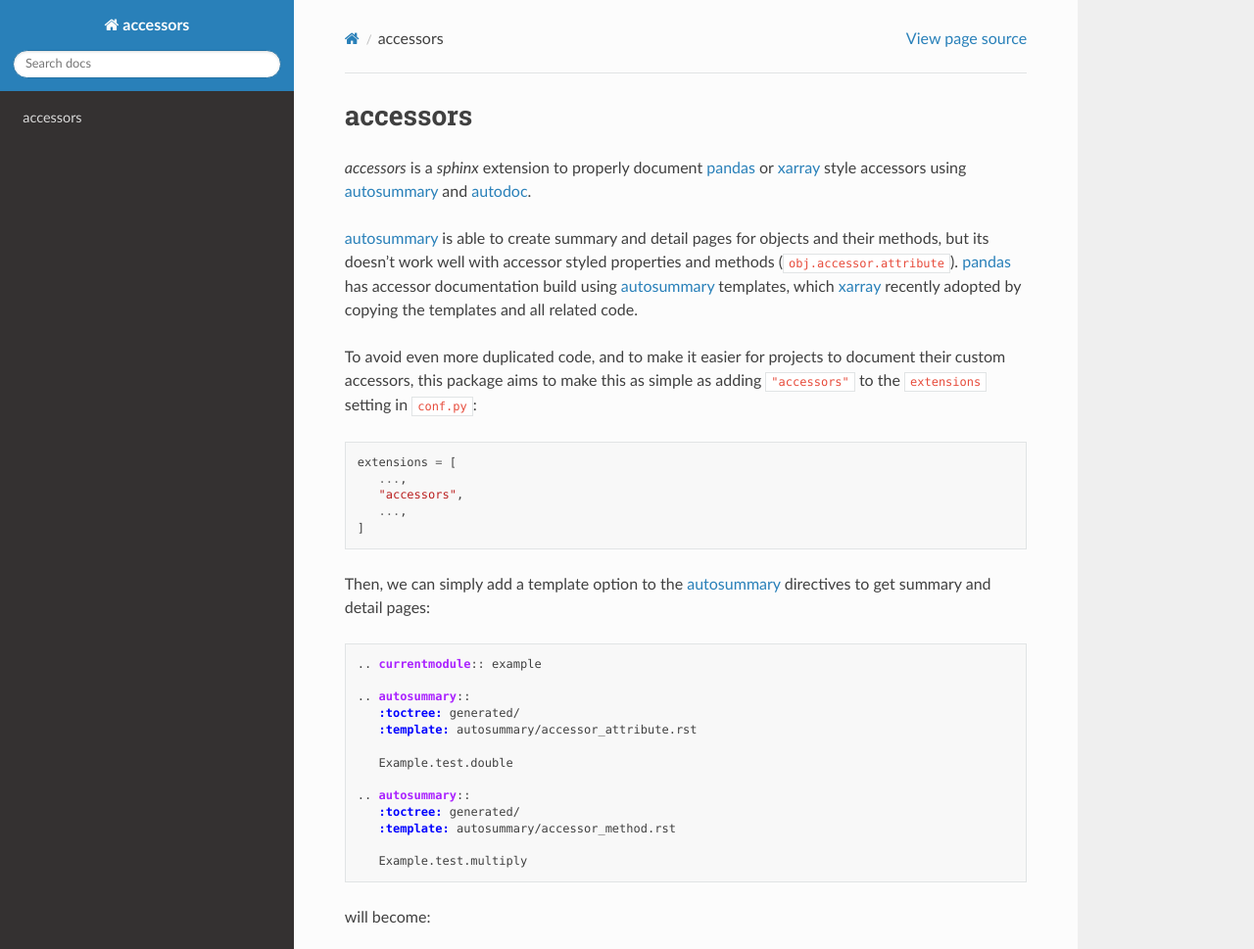
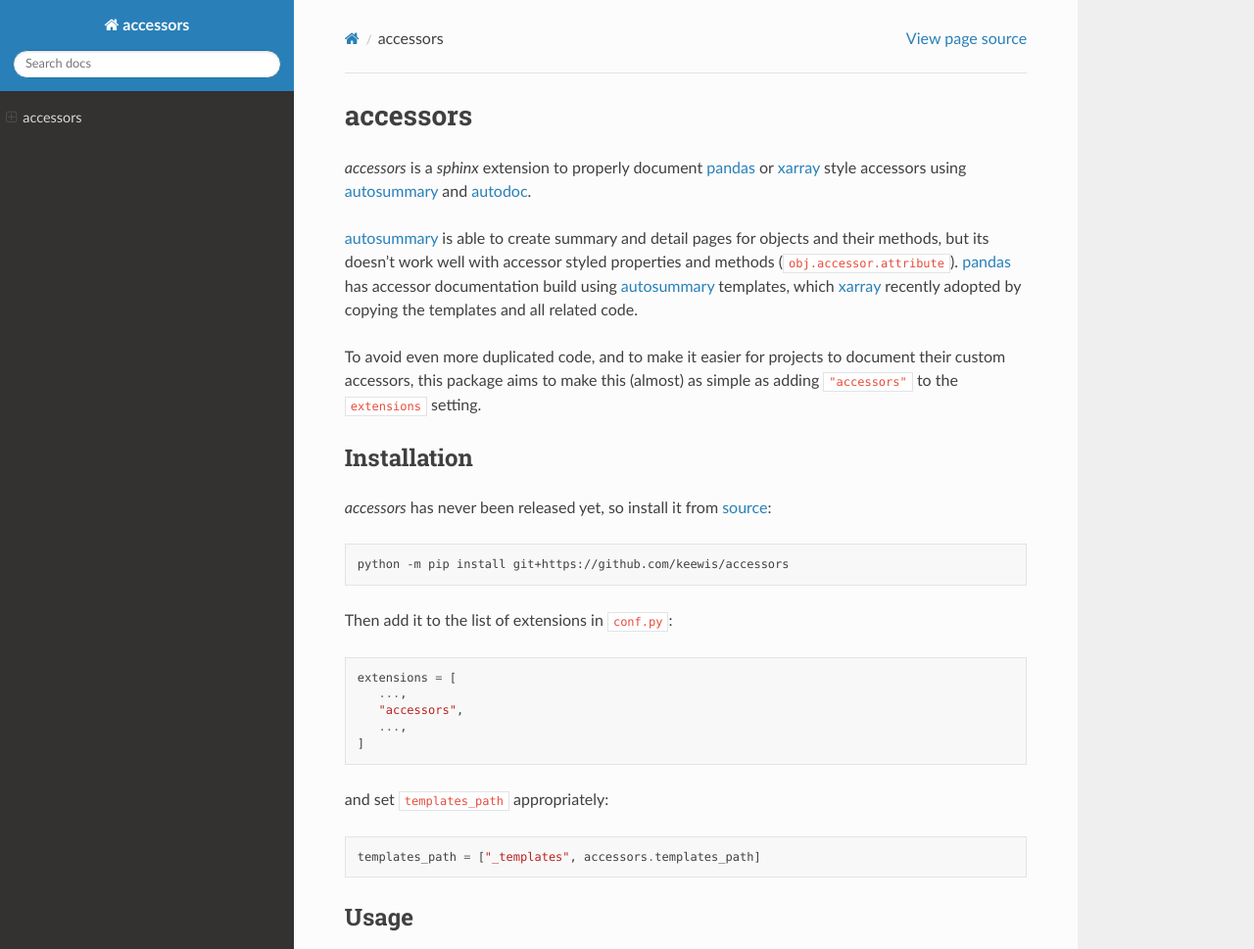
Before and after one commit to xarray-contrib/sphinx-autosummary-accessors, a Sphinx documentation site: the page built from docs/index.rst, in a window 1280 px wide and 1400 px high, cut to the strip 0-969 px from the top of the window. Shown: the whole strip at 98% size. Built offline with Sphinx 7.4.7 and the Read the Docs theme 2.0.0, drawn with Linux system fonts in a browser that asks for light colours.

Commit message:
update the documentation

```diff
--- a/docs/index.rst
+++ b/docs/index.rst
@@ -11,9 +11,21 @@ accessor documentation build using `autosummary`_ templates, which
 code.
 
 To avoid even more duplicated code, and to make it easier for projects
-to document their custom accessors, this package aims to make this as
-simple as adding ``"accessors"`` to the ``extensions`` setting in
-``conf.py``:
+to document their custom accessors, this package aims to make this
+(almost) as simple as adding ``"accessors"`` to the ``extensions``
+setting.
+
+
+Installation
+------------
+`accessors` has never been released yet, so install it from `source`_:
+
+.. code:: sh
+
+   python -m pip install git+https://github.com/keewis/accessors
+
+
+Then add it to the list of extensions in ``conf.py``:
 
 .. code:: python
 
@@ -22,6 +34,15 @@ simple as adding ``"accessors"`` to the ``extensions`` setting in
        "accessors",
        ...,
     ]
+
+and set ``templates_path`` appropriately:
+
+.. code:: python
+
+   templates_path = ["_templates", accessors.templates_path]
+
+Usage
+-----
 
 Then, we can simply add a template option to the `autosummary`_
 directives to get summary and detail pages:
@@ -64,3 +85,4 @@ will become:
 .. _xarray: https://xarray.pydata.org
 .. _autodoc: https://www.sphinx-doc.org/en/master/usage/extensions/autodoc.html
 .. _autosummary: https://www.sphinx-doc.org/en/master/usage/extensions/autosummary.html
+.. _source: https://github.com/keewis/accessors
```
